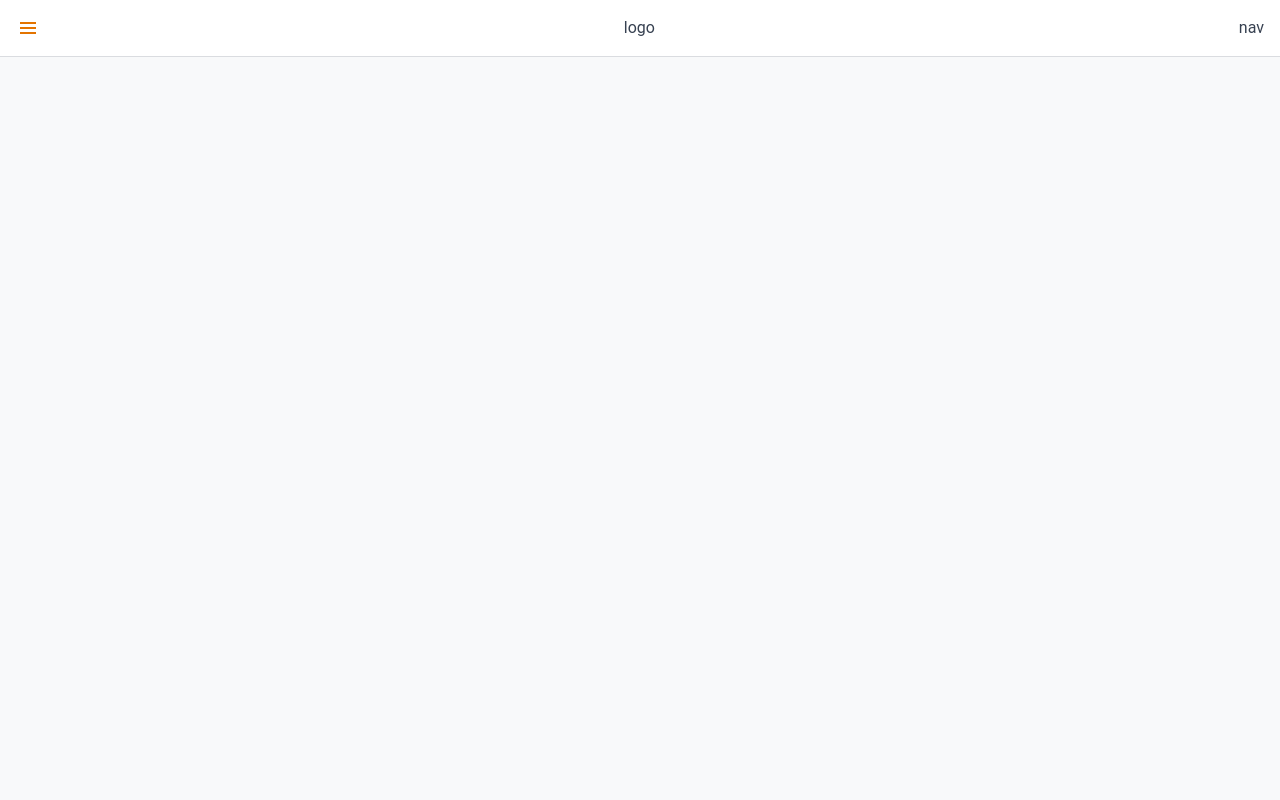
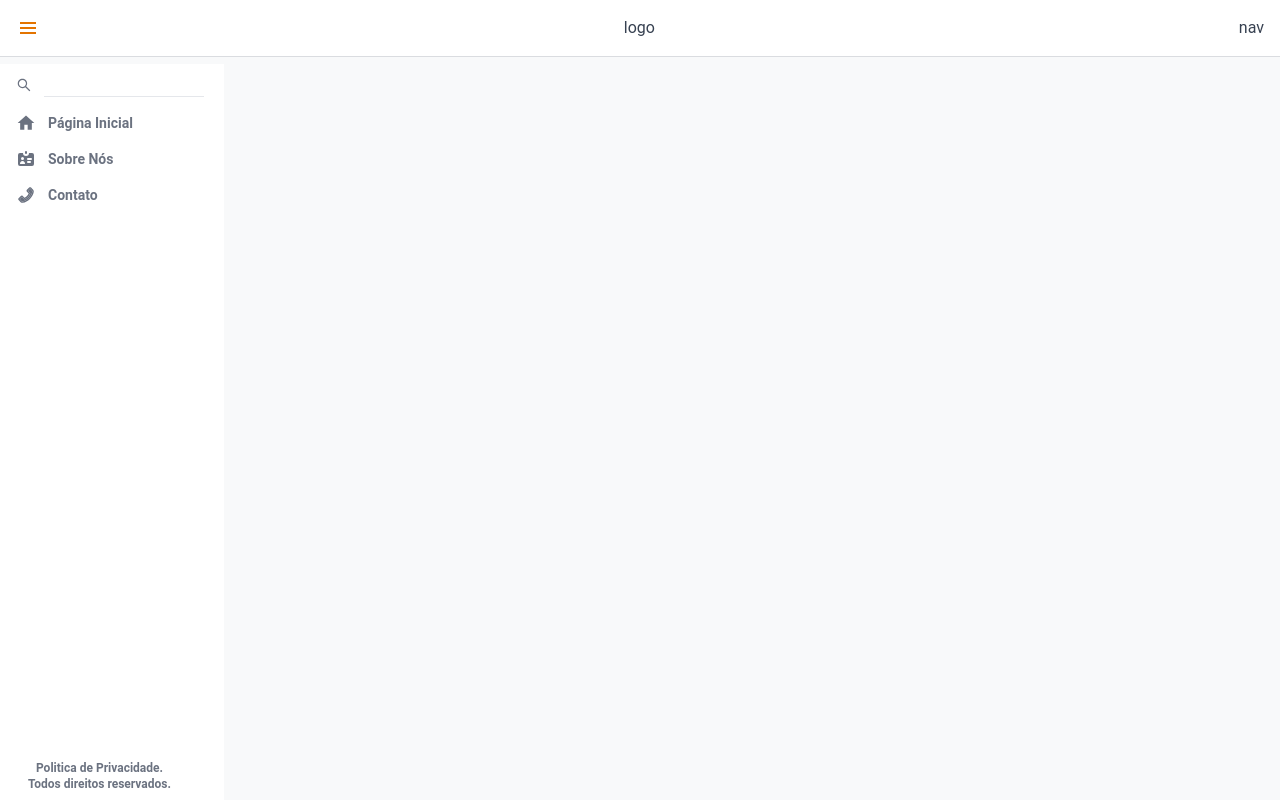
Before and after one commit to flaviolages/nextjs, a Next.js app in the folder next-menu/: page / in a window 1280 px wide. Built offline with nearby package versions, Linux system fonts and the light colour scheme.

Commit message:
menu hidden

```diff
--- a/next-menu/components/Header/Menu/index.js
+++ b/next-menu/components/Header/Menu/index.js
@@ -3,9 +3,9 @@ import {AiOutlineSearch, AiTwotonePhone} from 'react-icons/ai'
 import {HiIdentification} from 'react-icons/hi'
 import {GiPoliceBadge} from 'react-icons/gi'
 
-function Menu(){
+function Menu({show}){
     return(
-        <div className="bg-white absolute inset-y-0 left-0 mt-16 w-56 flex flex-col text-gray-500">
+        <div className={show ? 'navbar bg-white absolute inset-y-0 mt-16 w-56 flex flex-col text-gray-500' : 'navbar-active bg-white absolute inset-y-0 mt-16 w-56 flex flex-col text-gray-500'}>
 
         <div className="flex flex-row items-center hover:bg-gray-200 pl-4 py-2 hover:text-blue-600 rounded-r-xl">
         <AiOutlineSearch />
--- a/next-menu/components/Header/index.js
+++ b/next-menu/components/Header/index.js
@@ -5,6 +5,7 @@ import Menu from './Menu';
 function Header(){
 
    const [showNav, setShowNav] = useState(false);
+
 
     return(
 
@@ -26,7 +27,7 @@ function Header(){
 
         </div>
 
-        {showNav && <Menu />}
+        <Menu show={showNav}/>
 
 
         </div>
--- a/next-menu/styles/globals.css
+++ b/next-menu/styles/globals.css
@@ -31,3 +31,12 @@ a {
 .bordercolor{
   border-bottom: solid 1px #DADCE0;
 }
+
+.navbar {
+  left: -100%;
+}
+
+.navbar-active{
+  left: 0;
+  transition: all 1s;
+}
```
